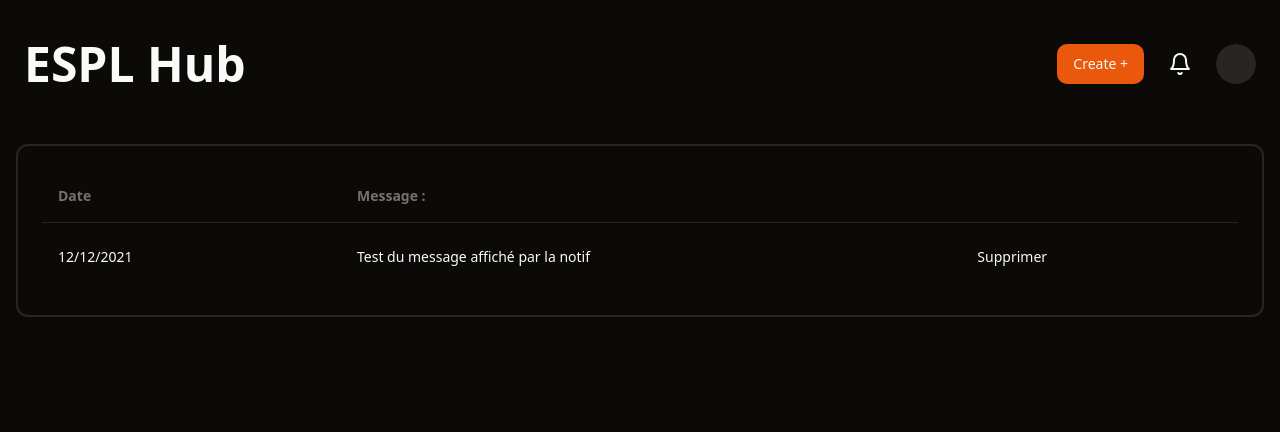
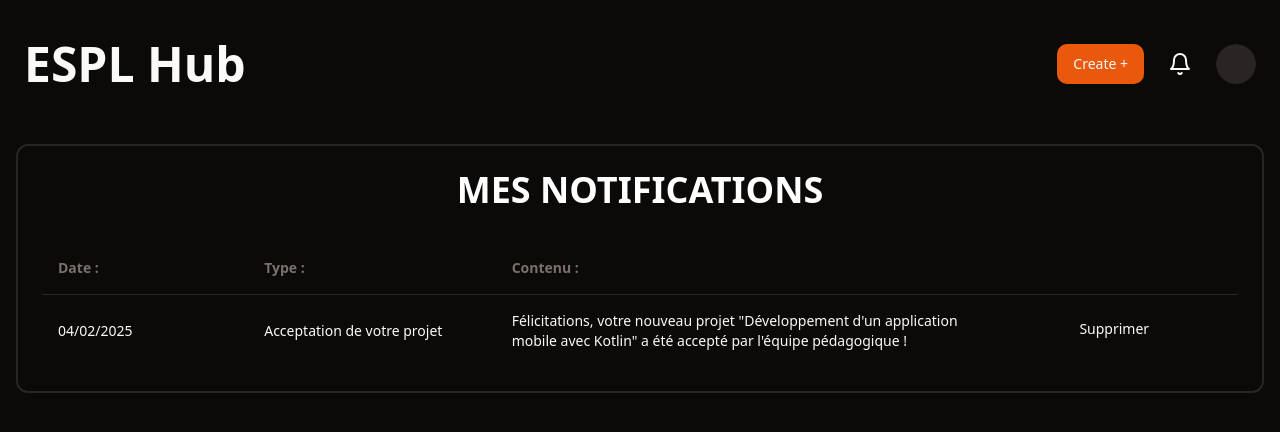
Before and after one commit to Elracoon/ESPL-hub-client, a React (Vite) app: page /notifications in a window 1280 px wide. Shown: the top 432 px of the page. Built offline with nearby package versions, Linux system fonts and the light colour scheme.

Commit message:
design notif

```diff
--- a/src/pages/Notifications.tsx
+++ b/src/pages/Notifications.tsx
@@ -6,27 +6,34 @@ export default function Notifications() {
     return (
         <section className="w-screen h-full p-4">
             <div className="tabs-content-dashboard">
+                <h1 className="uppercase text-white font-bold text-center text-4xl mb-8">Mes notifications</h1>
                 <Table>
                     <TableHeader className="w-full">
                         <TableRow className="text-stone-500 font-bold">
-                            <TableCell className="w-1/4">
-                                <p>Date</p>
+                            <TableCell className="w-1/6">
+                                <p>Date :</p>
                             </TableCell>
-                            <TableCell>
-                                <p>Message :</p>
+                            <TableCell className="w-1/5">
+                                <p>Type :</p>
                             </TableCell>
-                            <TableCell />
+                            <TableCell className="w-2/5">
+                                <p>Contenu :</p>
+                            </TableCell>
+                            <TableCell className="w-1/5"/>
                         </TableRow>
                     </TableHeader>
                     <TableBody>
                         <TableRow>
                             <TableCell>
-                                <p>12/12/2021</p>
+                                <p>04/02/2025</p>
                             </TableCell>
                             <TableCell>
-                                <p>Test du message affiché par la notif</p>
+                                <p>Acceptation de votre projet</p>
                             </TableCell>
                             <TableCell>
+                                <p>Félicitations, votre nouveau projet "Développement d'un application mobile avec Kotlin" a été accepté par l'équipe pédagogique !</p>
+                            </TableCell>
+                            <TableCell className="flex justify-center">
                                 <Button className="flex items-center" size="sm" variant="ghost">Supprimer</Button>
                             </TableCell>
                         </TableRow>
```
